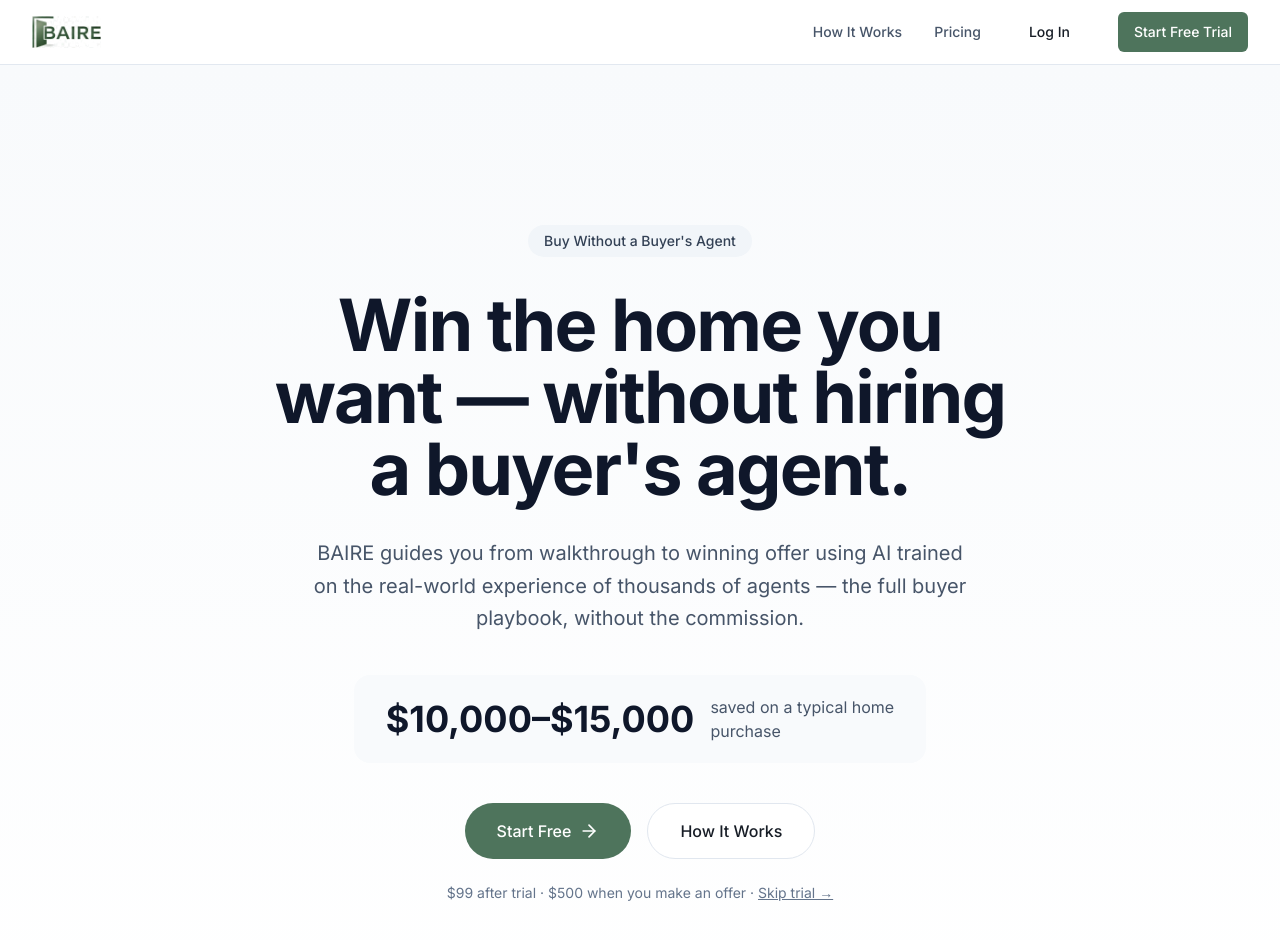
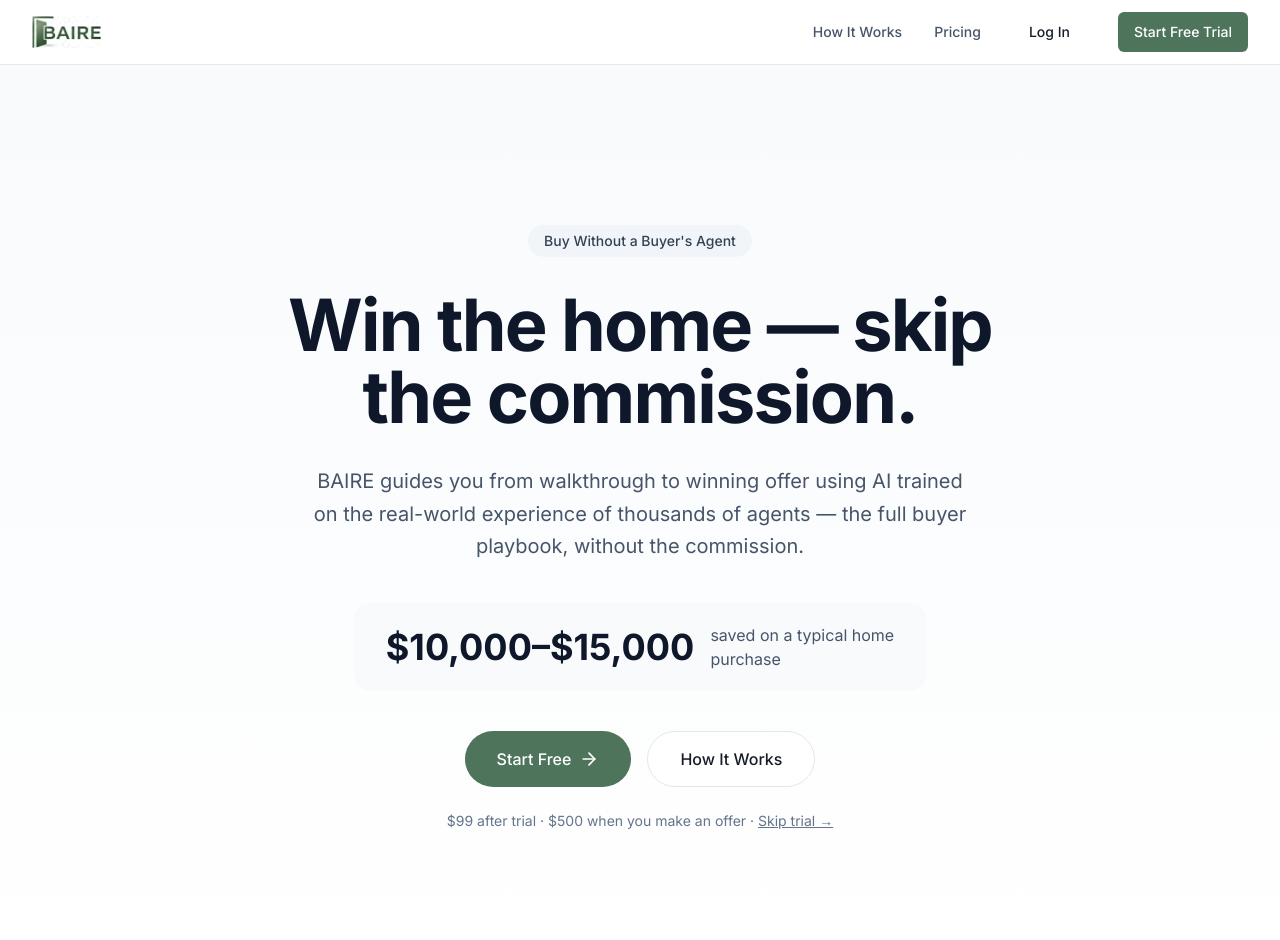
Before and after one commit to geoffbailey114/baireapp, a Next.js app: page / in a window 1280 px wide. Shown: the top 940 px of the page. Built offline with nearby package versions, Linux system fonts and the light colour scheme.

Commit message:
hero update quick

```diff
--- a/components/hero.tsx
+++ b/components/hero.tsx
@@ -26,7 +26,7 @@
             transition={{ duration: 0.5, delay: 0.1 }}
             className="text-5xl font-bold tracking-tight text-slate-900 sm:text-6xl md:text-7xl leading-[1.1]"
           >
-            Win the home you want — without hiring a buyer&apos;s agent.
+            Win the home — skip the commission.
           </motion.h1>
 
           <motion.p
```
